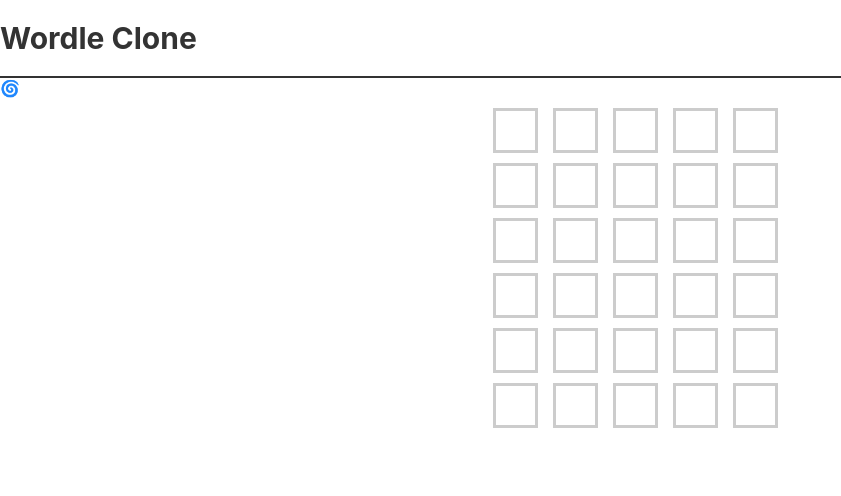
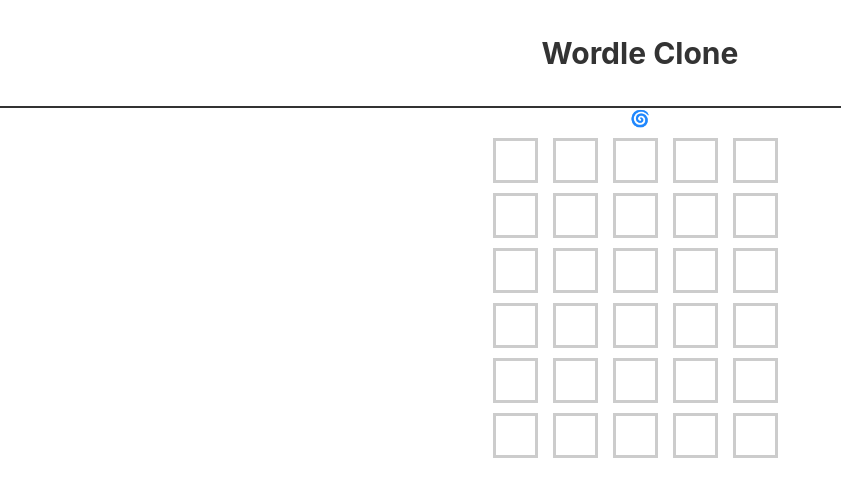
Before and after one commit to Kfcullinan/wordle-clone, a plain HTML site: page index.html in a window 1280 px wide. Shown: the whole page, without its empty margins (0-841 px from the left). Drawn offline with Linux system fonts and the light colour scheme.

Commit message:
centered navbar and info bar

```diff
--- a/index.html
+++ b/index.html
@@ -10,7 +10,7 @@
     <header class="navbar">
         <h1 class="brand">Wordle Clone</h1>
     </header>
-    <div class="info-bar-hidden">
+    <div class="info-bar">
         <div class="spiral">🌀</div>
     </div>
     <div class="scoreboard">
--- a/styles.css
+++ b/styles.css
@@ -13,6 +13,9 @@
 
   .navbar {
     border-bottom: 2px solid #333;
+    padding: 15px;
+    text-align: center;
+    margin-bottom: 0;
   }
 
   .brand {
@@ -40,3 +43,9 @@
     align-items: center;
     justify-content: center;
   }
+
+  .info-bar {
+    display: flex;
+    align-items: center;
+    justify-content: center;
+  }
```
